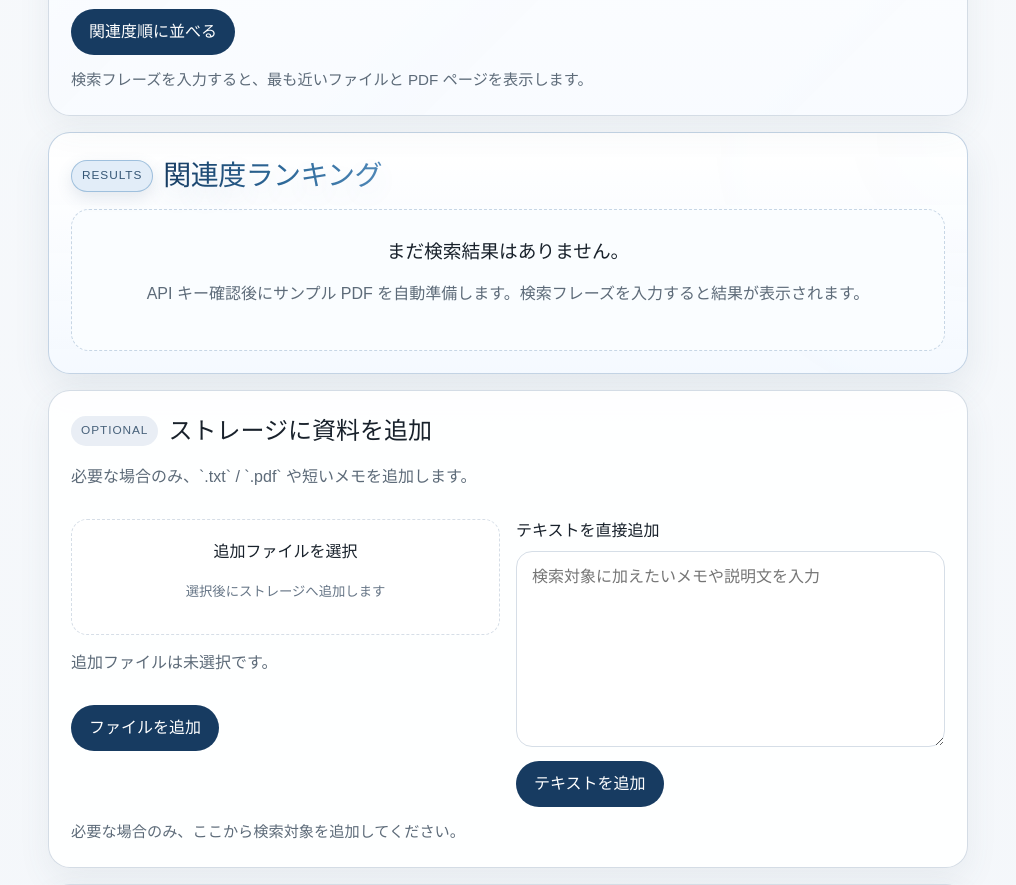
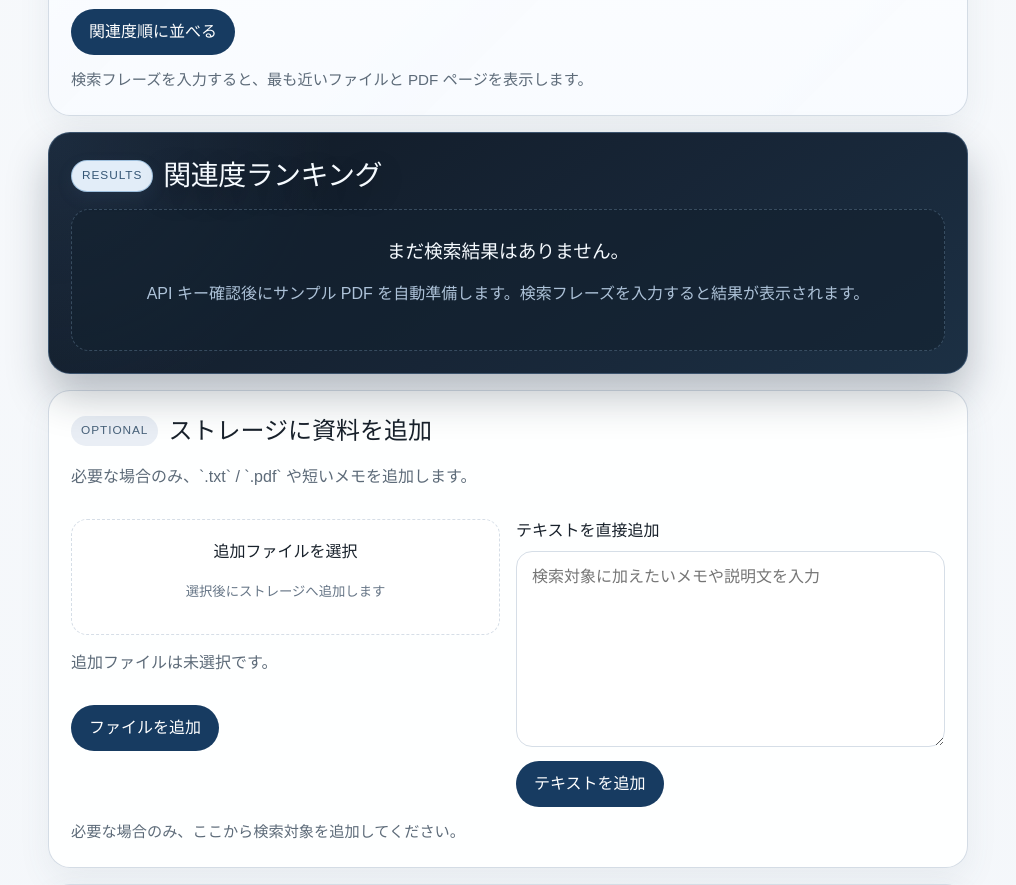
Before and after one commit to Igaki12/vector-file-search, a React (Vite) app: page / in a window 1280 px wide. Shown: the part 1000-1885 px from the top of the page, without its empty margins (132-1148 px from the left). Built offline with nearby package versions, Linux system fonts and the light colour scheme.

Commit message:
さらに印象的になるように表示を変更   Add initial CSS styles for application layout and components

```diff
--- a/src/App.jsx
+++ b/src/App.jsx
@@ -107,6 +107,7 @@ export default function App() {
   const [extraFiles, setExtraFiles] = useState([]);
   const [textDraft, setTextDraft] = useState("");
   const [storageStatus, setStorageStatus] = useState({ state: "idle", message: "" });
+  const [isResultsAnimating, setIsResultsAnimating] = useState(false);
   const [previewState, setPreviewState] = useState({
     isOpen: false,
     fileName: "",
@@ -136,6 +137,20 @@ export default function App() {
     window.addEventListener("keydown", handleKeyDown);
     return () => window.removeEventListener("keydown", handleKeyDown);
   }, [previewState.isOpen]);
+
+  useEffect(() => {
+    if (!results.length) {
+      setIsResultsAnimating(false);
+      return undefined;
+    }
+
+    setIsResultsAnimating(true);
+    const timeoutId = window.setTimeout(() => {
+      setIsResultsAnimating(false);
+    }, 3000);
+
+    return () => window.clearTimeout(timeoutId);
+  }, [results]);
 
   const indexedSummary = useMemo(() => {
     const pdfPages = records.filter((record) => record.kind === "pdf-page").length;
@@ -457,7 +472,7 @@ export default function App() {
         </section>
         </main>
 
-        <section className="results card">
+        <section className={`results card ${isResultsAnimating ? "is-animating" : ""}`}>
         <div className="section-head">
           <span className="step results-step">RESULTS</span>
           <h2 className="results-title">関連度ランキング</h2>
--- a/src/styles.css
+++ b/src/styles.css
@@ -340,11 +340,46 @@ a {
 }
 
 .results {
+  position: relative;
+  overflow: hidden;
   background:
-    linear-gradient(180deg, rgba(255, 255, 255, 0.97), rgba(244, 249, 255, 0.95)),
-    radial-gradient(circle at top right, rgba(190, 214, 235, 0.26), transparent 34%);
-  border-color: rgba(194, 211, 228, 0.98);
-  box-shadow: 0 16px 36px rgba(72, 97, 122, 0.1);
+    radial-gradient(circle at top left, rgba(84, 127, 181, 0.18), transparent 30%),
+    linear-gradient(145deg, #101924 0%, #172536 56%, #1c3044 100%);
+  border-color: rgba(62, 86, 112, 0.95);
+  box-shadow: 0 22px 42px rgba(21, 35, 49, 0.28);
+}
+
+.results::before,
+.results::after {
+  content: "";
+  position: absolute;
+  inset: -18% auto auto -10%;
+  width: 160%;
+  height: 90%;
+  opacity: 0;
+  pointer-events: none;
+}
+
+.results::before {
+  background:
+    radial-gradient(circle at 20% 50%, rgba(140, 186, 232, 0.26) 0, rgba(140, 186, 232, 0.12) 10%, transparent 22%),
+    radial-gradient(circle at 55% 48%, rgba(140, 186, 232, 0.2) 0, rgba(140, 186, 232, 0.08) 10%, transparent 20%),
+    radial-gradient(circle at 85% 44%, rgba(140, 186, 232, 0.18) 0, rgba(140, 186, 232, 0.06) 10%, transparent 20%);
+}
+
+.results::after {
+  inset: auto -20% -28% auto;
+  width: 120%;
+  height: 75%;
+  background: linear-gradient(90deg, transparent, rgba(137, 191, 235, 0.16), transparent);
+}
+
+.results.is-animating::before {
+  animation: results-wave-rings 3000ms ease-out forwards;
+}
+
+.results.is-animating::after {
+  animation: results-wave-sweep 3000ms ease-out forwards;
 }
 
 .results .section-head {
@@ -366,11 +401,8 @@ a {
 .results-title {
   font-size: clamp(1.4rem, 2.3vw, 1.75rem);
   letter-spacing: -0.02em;
-  background: linear-gradient(90deg, #163b61 0%, #2f6a9a 55%, #4f88b8 100%);
-  -webkit-background-clip: text;
-  background-clip: text;
-  color: transparent;
-  text-shadow: 0 10px 24px rgba(77, 124, 167, 0.14);
+  color: #f6fbff;
+  text-shadow: 0 10px 26px rgba(0, 0, 0, 0.35);
 }
 
 .spotlight {
@@ -381,28 +413,34 @@ a {
   padding: 18px 20px;
   margin: 4px 0 16px;
   border-radius: 18px;
-  border: 1px solid #d5e2ee;
-  background: linear-gradient(180deg, #fbfdff 0%, #f1f7fc 100%);
+  border: 1px solid rgba(121, 156, 191, 0.24);
+  background: linear-gradient(180deg, rgba(29, 47, 66, 0.9) 0%, rgba(20, 33, 47, 0.9) 100%);
 }
 
 .spotlight-label {
   display: inline-block;
   font-size: 0.76rem;
   font-weight: 700;
-  color: #48647f;
+  color: #9fc1e2;
   text-transform: uppercase;
   letter-spacing: 0.08em;
 }
 
+.spotlight h3,
+.result-head h3,
+.empty-state h3 {
+  color: #f6fbff;
+}
+
 .spotlight p {
   margin: 6px 0 0;
-  color: #60707f;
+  color: #adc2d8;
 }
 
 .spotlight-score {
   font-size: clamp(1.7rem, 4vw, 2.4rem);
   font-weight: 700;
-  color: #17385d;
+  color: #f5fbff;
   white-space: nowrap;
 }
 
@@ -412,8 +450,9 @@ a {
   gap: 14px;
   padding: 16px;
   border-radius: 18px;
-  border: 1px solid #dce5ee;
-  background: rgba(255, 255, 255, 0.9);
+  border: 1px solid rgba(125, 152, 179, 0.2);
+  background: rgba(25, 39, 54, 0.72);
+  box-shadow: inset 0 1px 0 rgba(255, 255, 255, 0.03);
 }
 
 .result-card.clickable {
@@ -427,8 +466,8 @@ a {
 .result-card.clickable:hover,
 .result-card.clickable:focus-visible {
   transform: translateY(-1px);
-  border-color: #b8cbde;
-  box-shadow: 0 14px 30px rgba(73, 100, 128, 0.12);
+  border-color: rgba(150, 188, 223, 0.42);
+  box-shadow: 0 14px 30px rgba(8, 15, 23, 0.34);
   outline: none;
 }
 
@@ -440,8 +479,8 @@ a {
   display: grid;
   place-items: center;
   border-radius: 14px;
-  background: #eef3f8;
-  color: #21384f;
+  background: rgba(234, 242, 251, 0.12);
+  color: #f3f8fd;
   font-size: 1.05rem;
   font-weight: 700;
 }
@@ -460,12 +499,12 @@ a {
 .score-label {
   display: block;
   font-weight: 700;
-  color: #18334d;
+  color: #f6fbff;
 }
 
 .score-sub {
   display: block;
-  color: #6a7888;
+  color: #a5bbcf;
   font-size: 0.9rem;
 }
 
@@ -473,7 +512,7 @@ a {
   width: 100%;
   height: 8px;
   border-radius: 999px;
-  background: #e8eef5;
+  background: rgba(233, 240, 247, 0.12);
   overflow: hidden;
   margin: 12px 0;
 }
@@ -481,19 +520,57 @@ a {
 .score-bar-fill {
   height: 100%;
   border-radius: inherit;
-  background: linear-gradient(90deg, #8db7dd 0%, #2f6a9a 100%);
+  background: linear-gradient(90deg, #8cc2f3 0%, #4f87bc 100%);
 }
 
 .snippet {
   margin: 0;
+  color: #d4e1ee;
 }
 
 .empty-state {
   border-radius: 18px;
-  border: 1px dashed #c7d6e5;
+  border: 1px dashed rgba(149, 182, 214, 0.28);
   padding: 28px 18px;
   text-align: center;
-  background: rgba(250, 253, 255, 0.92);
+  background: rgba(20, 33, 47, 0.64);
+}
+
+.empty-state p,
+.results .result-head p {
+  color: #adc2d8;
+}
+
+@keyframes results-wave-rings {
+  0% {
+    opacity: 0;
+    transform: translateX(-3%) translateY(0) scale(0.95);
+  }
+
+  18% {
+    opacity: 0.95;
+  }
+
+  100% {
+    opacity: 0;
+    transform: translateX(6%) translateY(3%) scale(1.12);
+  }
+}
+
+@keyframes results-wave-sweep {
+  0% {
+    opacity: 0;
+    transform: translateX(-12%) skewX(-12deg);
+  }
+
+  25% {
+    opacity: 0.6;
+  }
+
+  100% {
+    opacity: 0;
+    transform: translateX(20%) skewX(-12deg);
+  }
 }
 
 .storage-layout {
@@ -715,3 +792,11 @@ a {
     }
   }
 }
+
+@media (prefers-reduced-motion: reduce) {
+  .results.is-animating::before,
+  .results.is-animating::after {
+    animation: none;
+    opacity: 0;
+  }
+}
```
Also changed, not shown: 6 other files (tests, documents, lock files or other folders).
